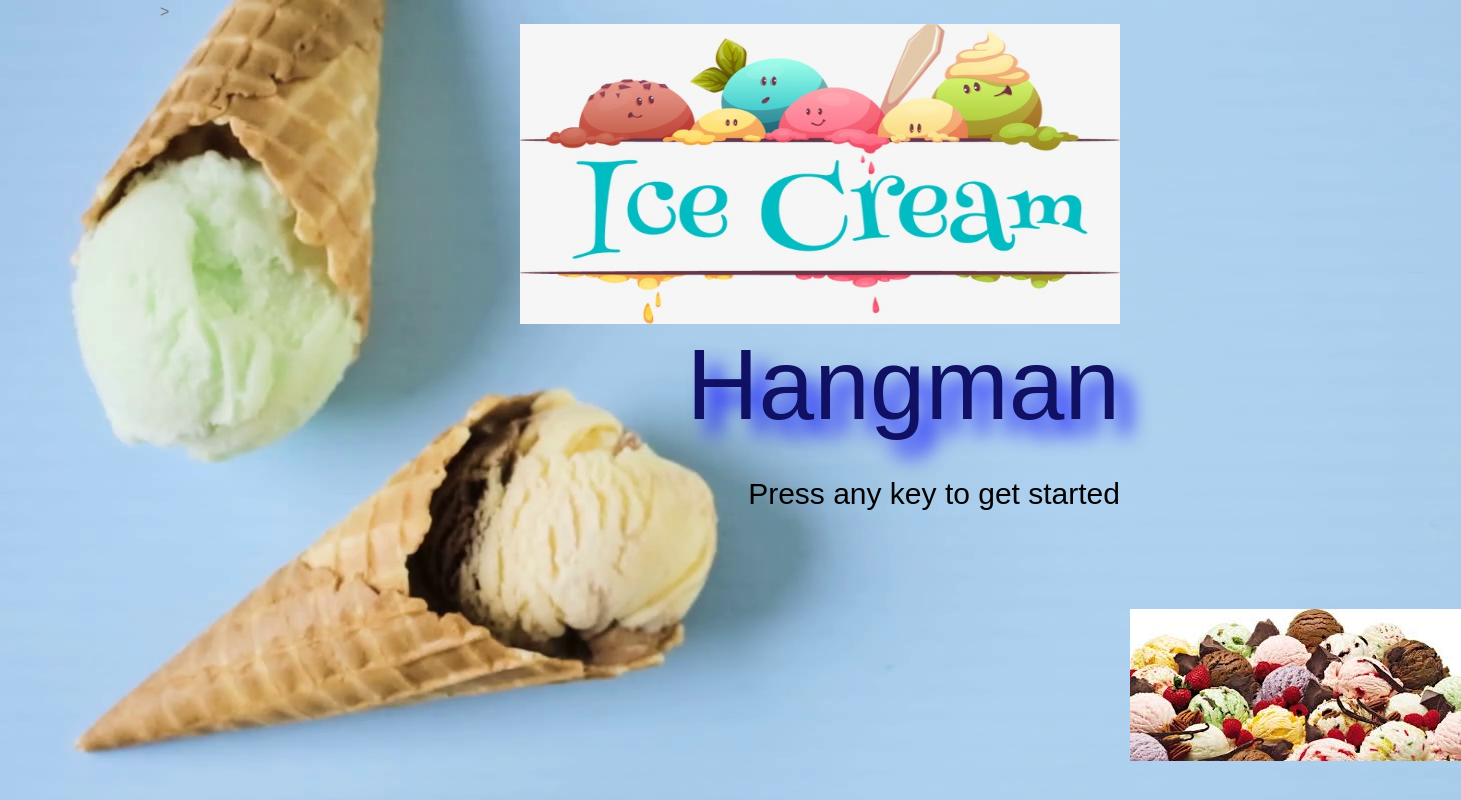
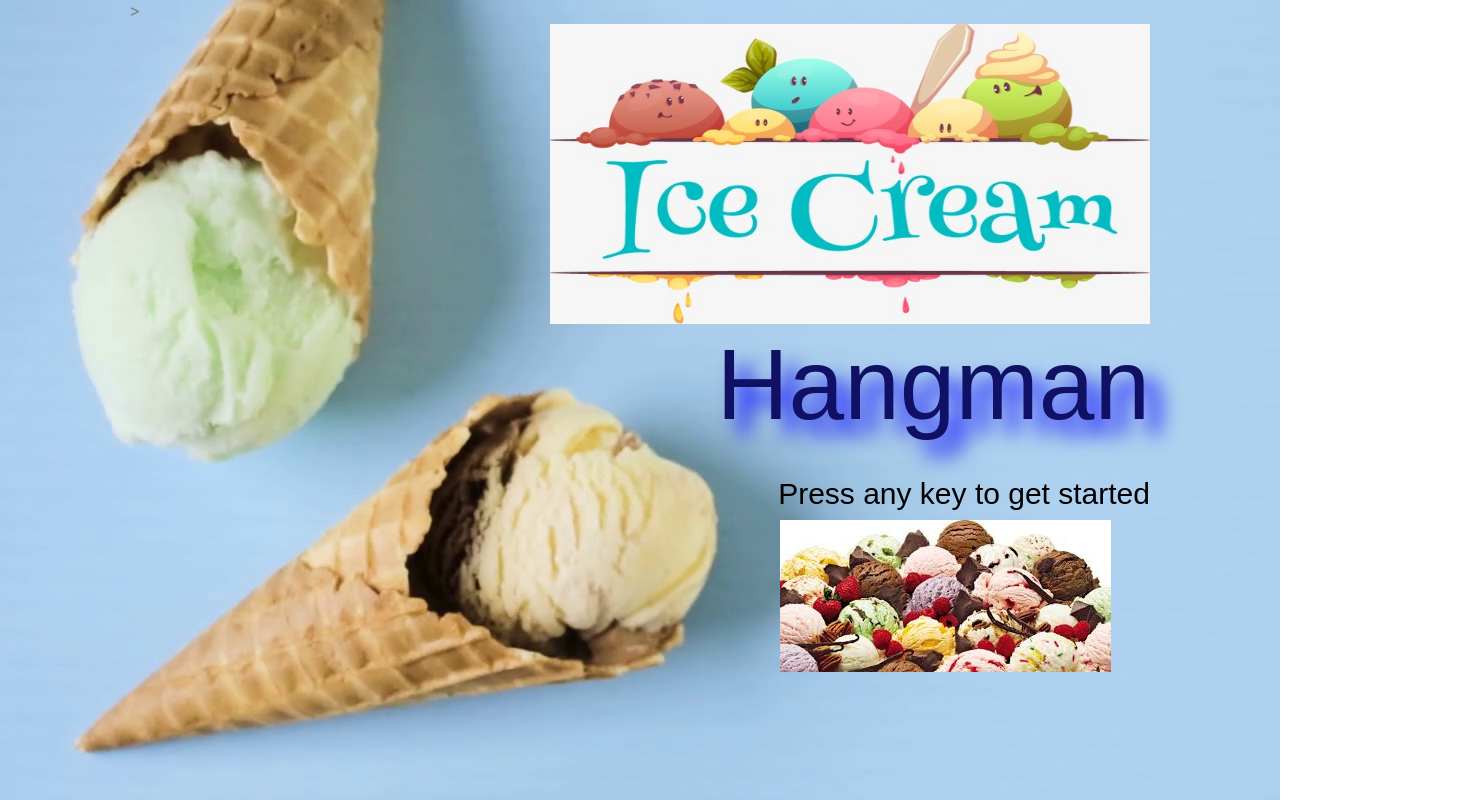
Before and after one commit to Ilene0413/word-guess-game, a plain HTML site: page index.html in a window 1280 px wide. Shown: the whole page, 1461 px wide, since content can reach past the window. Drawn offline with nearby package versions, Linux system fonts and the light colour scheme.

```diff
--- a/assets/css/reset.css
+++ b/assets/css/reset.css
@@ -0,0 +1,48 @@
+/* http://meyerweb.com/eric/tools/css/reset/
+   v2.0 | 20110126
+   License: none (public domain)
+*/
+
+html, body, div, span, applet, object, iframe,
+h1, h2, h3, h4, h5, h6, p, blockquote, pre,
+a, abbr, acronym, address, big, cite, code,
+del, dfn, em, img, ins, kbd, q, s, samp,
+small, strike, strong, sub, sup, tt, var,
+b, u, i, center,
+dl, dt, dd, ol, ul, li,
+fieldset, form, label, legend,
+table, caption, tbody, tfoot, thead, tr, th, td,
+article, aside, canvas, details, embed,
+figure, figcaption, footer, header, hgroup,
+menu, nav, output, ruby, section, summary,
+time, mark, audio, video {
+	margin: 0;
+	padding: 0;
+	border: 0;
+	font-size: 100%;
+	font: inherit;
+	vertical-align: baseline;
+}
+/* HTML5 display-role reset for older browsers */
+article, aside, details, figcaption, figure,
+footer, header, hgroup, menu, nav, section {
+	display: block;
+}
+body {
+	line-height: 1;
+}
+ol, ul {
+	list-style: none;
+}
+blockquote, q {
+	quotes: none;
+}
+blockquote:before, blockquote:after,
+q:before, q:after {
+	content: '';
+	content: none;
+}
+table {
+	border-collapse: collapse;
+	border-spacing: 0;
+}
--- a/assets/css/style.css
+++ b/assets/css/style.css
@@ -17,7 +17,7 @@ body {
     color: #777777;
     background-image: url("../images/icecream-background.png");
     border: #dddddd;
-    width: 960px;
+    width: 1020px;
     margin: auto;
 
         }
@@ -50,12 +50,20 @@ body {
     text-align: right;
     font-size: 30px;
     }
+/** row style **/
+#row {
+    color: darkblue;
+    float: right;
+    margin-right: 30px;
+    font-size: 20px;
+}
 
 /** footer style **/
 #footstyle {
-    float:right;
-    width: 100px;
-    height: 100px;
-    position: absolute;
-    right: 50px;
+    margin-left: 650px;
+    margin-right: 10px;
+    width: 75%;
+    height: 50%;
+    max-width: 100px;
+    max-height: 100px;
 }
--- a/assets/javascript/game.js
+++ b/assets/javascript/game.js
@@ -139,13 +139,15 @@ lettersGuessed.fill ("_   ");
 function updateScreen () {
     var x = "assets/images/start ice cream game.jpg";
     var screenHtml =
+    "<div id='row'>" +
    "<p> Wins:&nbsp&nbsp" + numWins + "</p>" +
    "<p> Current Word" + "</p>" +
    "<p>" + hideHangmanWord.join(" ") + "</p>" +
    "<p> Letters Guessed" + "</p>" +
    "<p>" + lettersGuessed.join(" ") + "</p>" +
-   "<p> Number Guesses Remaining: &nbsp&nbsp" + numGuessesLeft + "</p>";
-   "<br>";
+   "<p id='row'> Number Guesses Remaining: &nbsp&nbsp" + numGuessesLeft + "</p>";
+   "</div>";
+
 
 // Set the inner HTML contents of the #hangman div to the html string
    document.querySelector("#hangman").innerHTML = screenHtml;
--- a/index.html
+++ b/index.html
@@ -16,11 +16,6 @@
     </div>
         </div>
         <br>
-        <div>
-            <h2 id="h2style">
-                Press any key to get started
-            </h2>
-        </div>
         <div id="hangman">
 <!-- <div class="row"> -->
              <!--   <h2 class="col-md-6">Press any key to get started!</h2> -->
@@ -28,16 +23,18 @@
               <!--      <img src="assets/images/start ice cream game.jpg" alt="ice cream"> -->
                <!--        <img id="myImg" src="assets/images/start ice cream game.jpg" alt="ice cream">-->
              <!--</div> -->
-            </div>
-            <div class="row">
- <!--                <p class="col-md-12" id="hangman"></p> -->
-               <p class="col-md-12"></p>
+             <div>
+                    <h2 id="h2style">
+                        Press any key to get started
+                    </h2>
+                </div>
 
             </div>
+            <div id="row">
+            </div>
         </div>
-            <br><br><br>
             <div id="footstyle">
-               <img id="myPicture" src="assets/images/start ice cream game.jpg" alt = "ice cream";>
+               <img id="myPicture" id="footstyle" src="assets/images/start ice cream game.jpg" alt = "ice cream";>
             </div>
         </div>
     </div>
```
Also changed, not shown: assets/images/cone.jpg, assets/images/thickshake.jpg, 1 other file.
